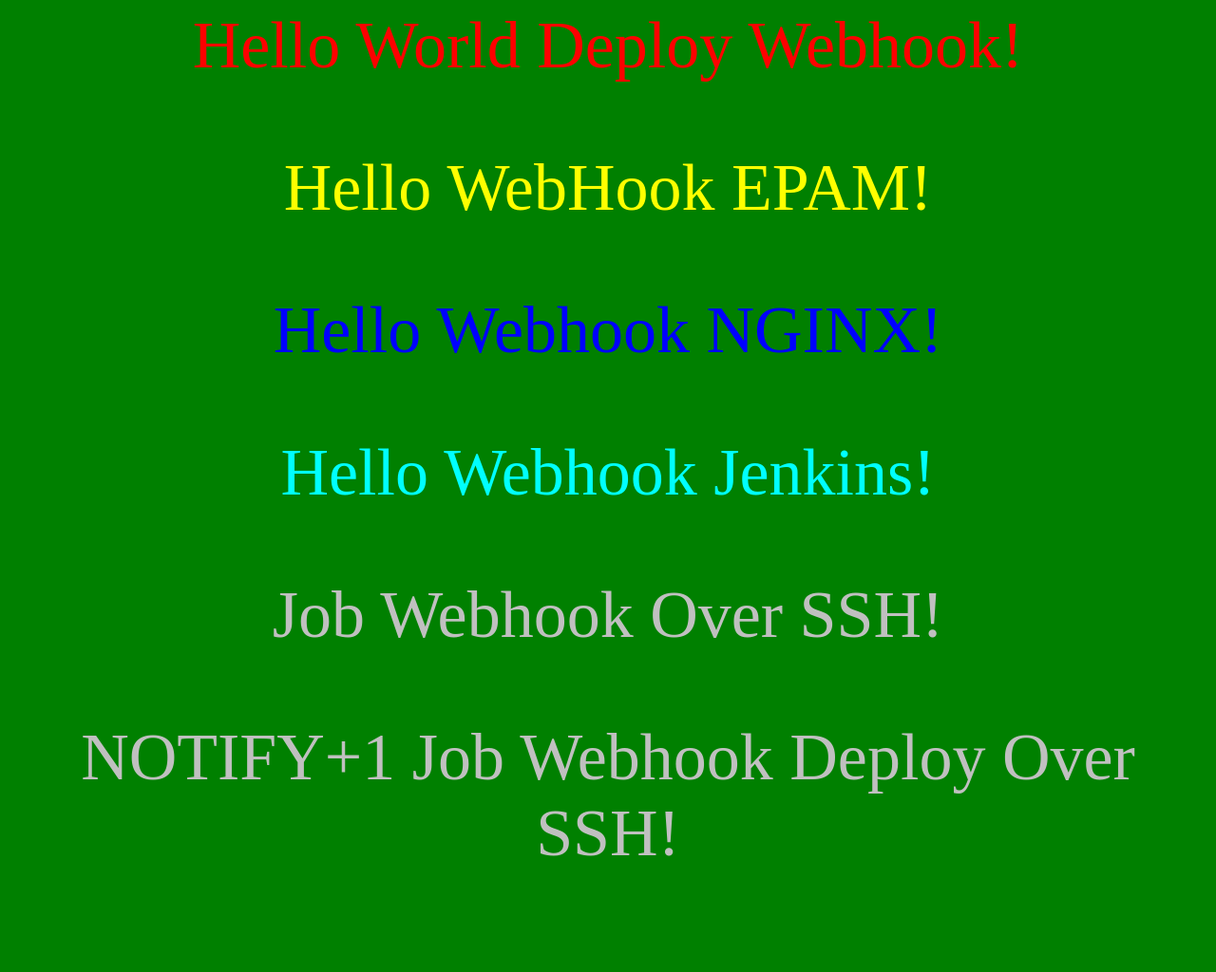
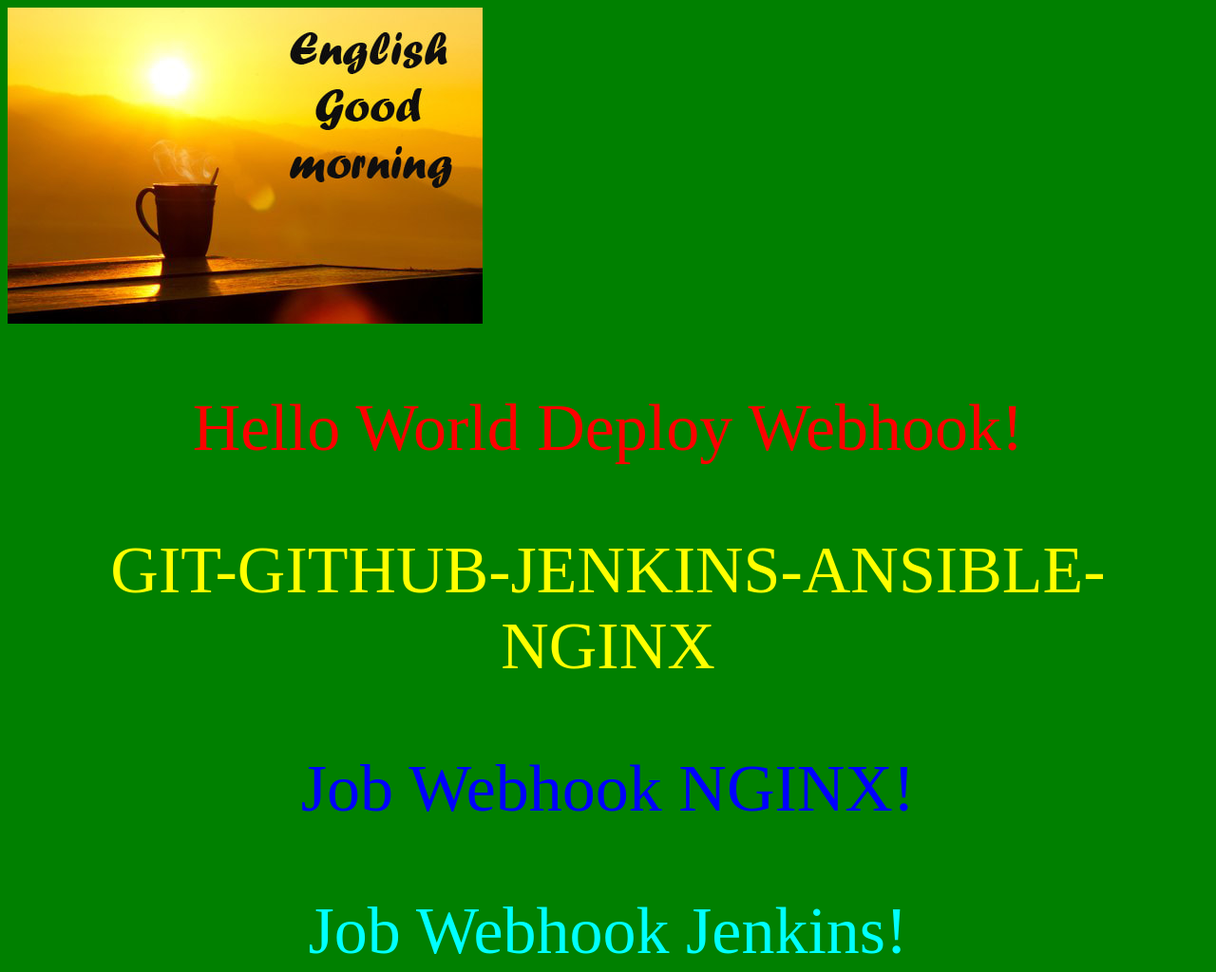
Before and after one commit to mkhrv/ansible, a plain HTML site: page DirNginx/index.html in a window 1280 px wide. Shown: the top 1024 px of the page at 95% size. Before the commit the page ends 988 px from the top, so only its background shows below. Drawn offline with Linux system fonts and the light colour scheme.

Commit message:
add jpeg

```diff
--- a/DirNginx/index.html
+++ b/DirNginx/index.html
@@ -1,13 +1,13 @@
 <html>
 <head>
-        <title>GIT-GITHUB-JENKINS-SSH-DEPLOY-NGINX</title>
+        <title>GIT-GITHUB-JENKINS-ANSIBLE-NGINX</title>
 </head>
         <body bgcolor=green>
+		<img src="Good-morning_0.jpg" alt="GOOD MORNING">
                 <p style = "color: red; text-align: center; font-size: 70px;">Hello World Deploy Webhook!</p>
-                <p style = "color: yellow; text-align: center; font-size: 70px;">Hello WebHook EPAM!</p>
-                <p style = "color: blue; text-align: center; font-size: 70px;">Hello Webhook NGINX!</p>
-                <p style = "color: cyan; text-align: center; font-size: 70px;">Hello Webhook Jenkins!</p>
-                <p style = "color: silver; text-align: center; font-size: 70px;">Job Webhook Over SSH!</p>
-                <p style = "color: silver; text-align: center; font-size: 70px;"> NOTIFY+1 Job Webhook Deploy Over SSH!</p>
+                <p style = "color: yellow; text-align: center; font-size: 70px;">GIT-GITHUB-JENKINS-ANSIBLE-NGINX</p>
+                <p style = "color: blue; text-align: center; font-size: 70px;">Job Webhook NGINX!</p>
+                <p style = "color: cyan; text-align: center; font-size: 70px;">Job Webhook Jenkins!</p>
+                <p style = "color: silver; text-align: center; font-size: 70px;">Job Webhook Deploy Over SSH!</p>
         </body>
 </html>
```
Also changed, not shown: DirNginx/Good-morning_0.jpg (added), 2 other files.
